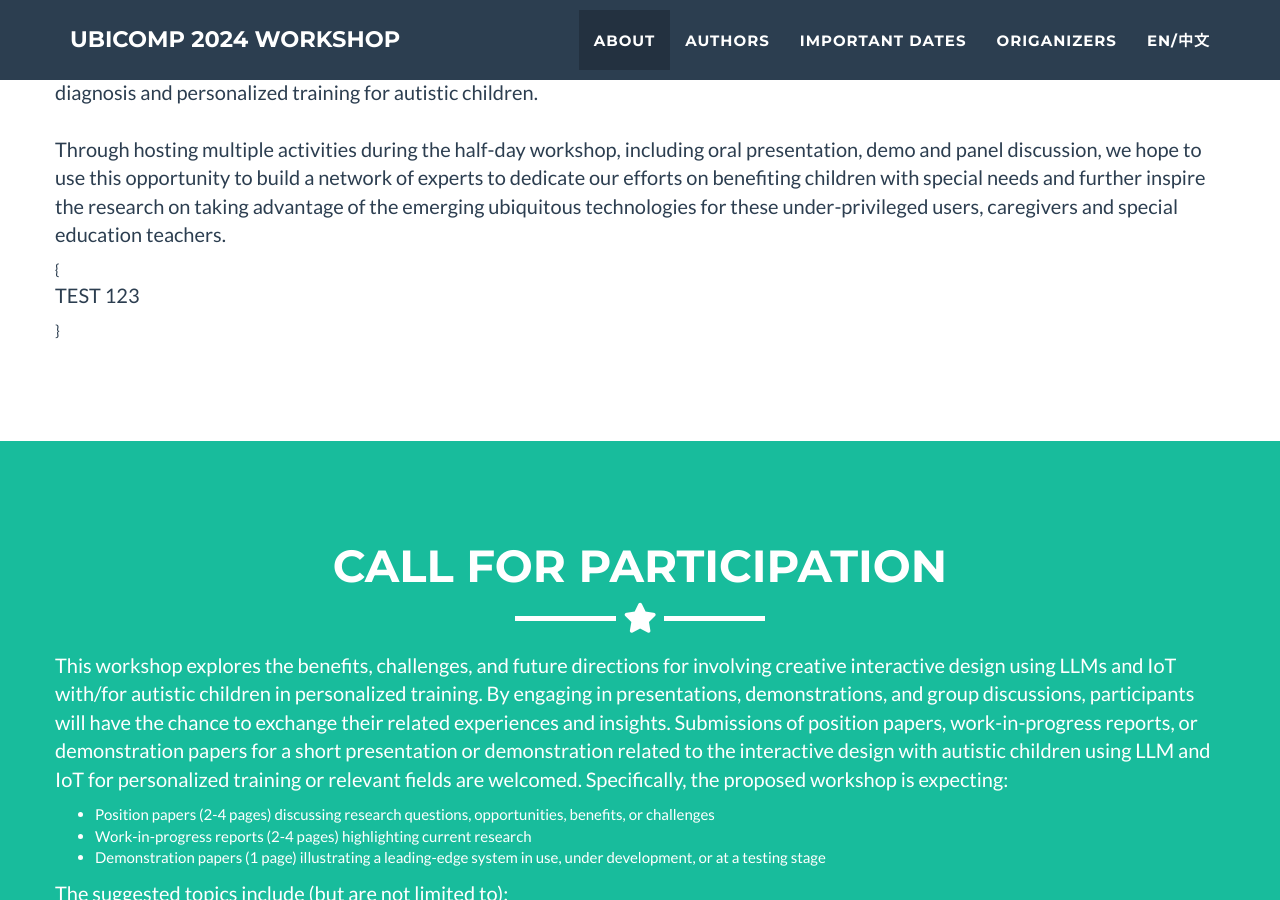
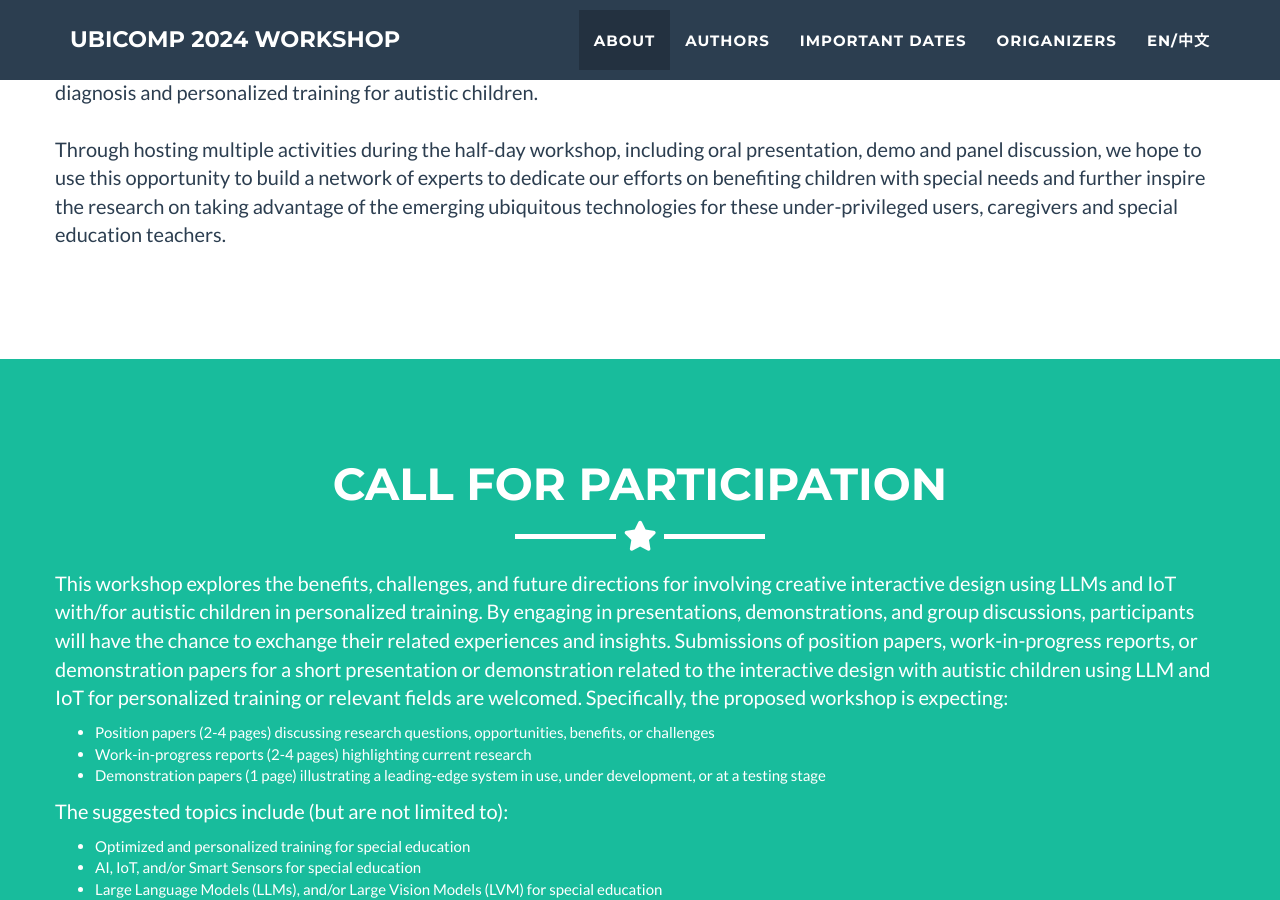
Before and after one commit to idwac/idwac.github.io, a Jekyll site: the page built from _posts/2014-07-18-project-1.markdown, in a window 1280 px wide and 900 px high, scrolled down 1484 px. Built offline with Jekyll 4.4.1, drawn with Linux system fonts in a browser that asks for light colours.

```diff
--- a/_includes/portfolio_grid.html
+++ b/_includes/portfolio_grid.html
@@ -24,12 +24,13 @@
     <div class="row">
       <!-- <div class="col-lg-4 col-lg-offset-2"> -->
       <div>
+        <span class="skills">
         <p>The emergence of generative artificial intelligence technology such as the Large Language Model (LLM), the Large Vision Model (LVM) has presented promising outcomes in both academic and industrial domains and becomes ubiquitously used. However, still few works have been focused on implementing these technologies for children with Autism Spectrum Disorder(ASD).
           <br><br>
           In the meantime, the mainstream personalized training with interactive design for children with special needs still faces potential challenges. As such, the goal of this workshop is to provide a platform for researchers, software and medical practitioners, and designers to share and debate both the pros and cons of applying the Large Language Model (LLM) and Internet of Things(IoT) for diagnosis and personalized training for autistic children.
           <br><br>
           Through hosting multiple activities during the half-day workshop, including oral presentation, demo and panel discussion, we hope to use this opportunity to build a network of experts to dedicate our efforts on benefiting children with special needs and further inspire the research on taking advantage of the emerging ubiquitous technologies for these under-privileged users, caregivers and special education teachers.</p>
-          <span class="skills">{<p>TEST 123</p>}</span>
+        </span>
 
         </div>
       <!-- <div class="col-lg-4">
```
